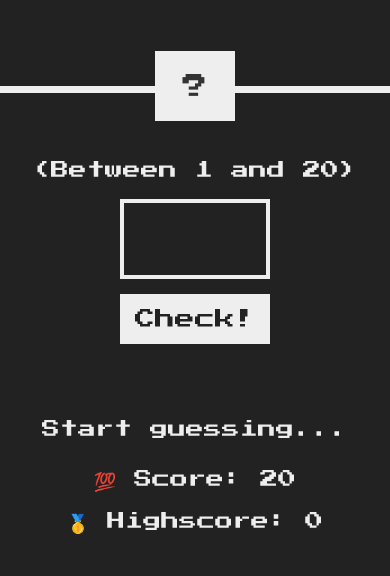
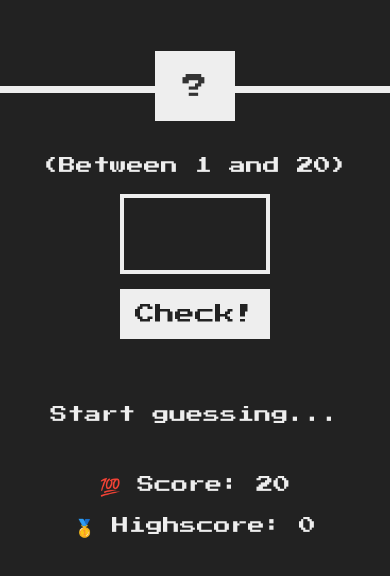
Before and after one commit to AndreRanussi/Guess-My-Number, a plain HTML site: page index.html in a window 390 px wide. Both pictures are taken after a click on the button "Play!". Shown: the part 160-736 px from the top of the page. Drawn offline with Linux system fonts and the light colour scheme.

Commit message:
fixed a resposivness issue

```diff
--- a/style.css
+++ b/style.css
@@ -154,7 +154,7 @@ h1 {
 
   .between,
   p {
-    font-size: 1.8rem;
+    font-size: 1.7rem;
   }
   .number {
     font-size: 2.5rem;
@@ -178,13 +178,14 @@ h1 {
   }
 
   .message {
-    margin-bottom: 20px;
+    margin-bottom: 40px;
   }
 
   .right {
     display: flex;
     flex-direction: column;
     align-items: center;
+    text-align: center;
     margin-bottom: 10rem;
   }
 
```
